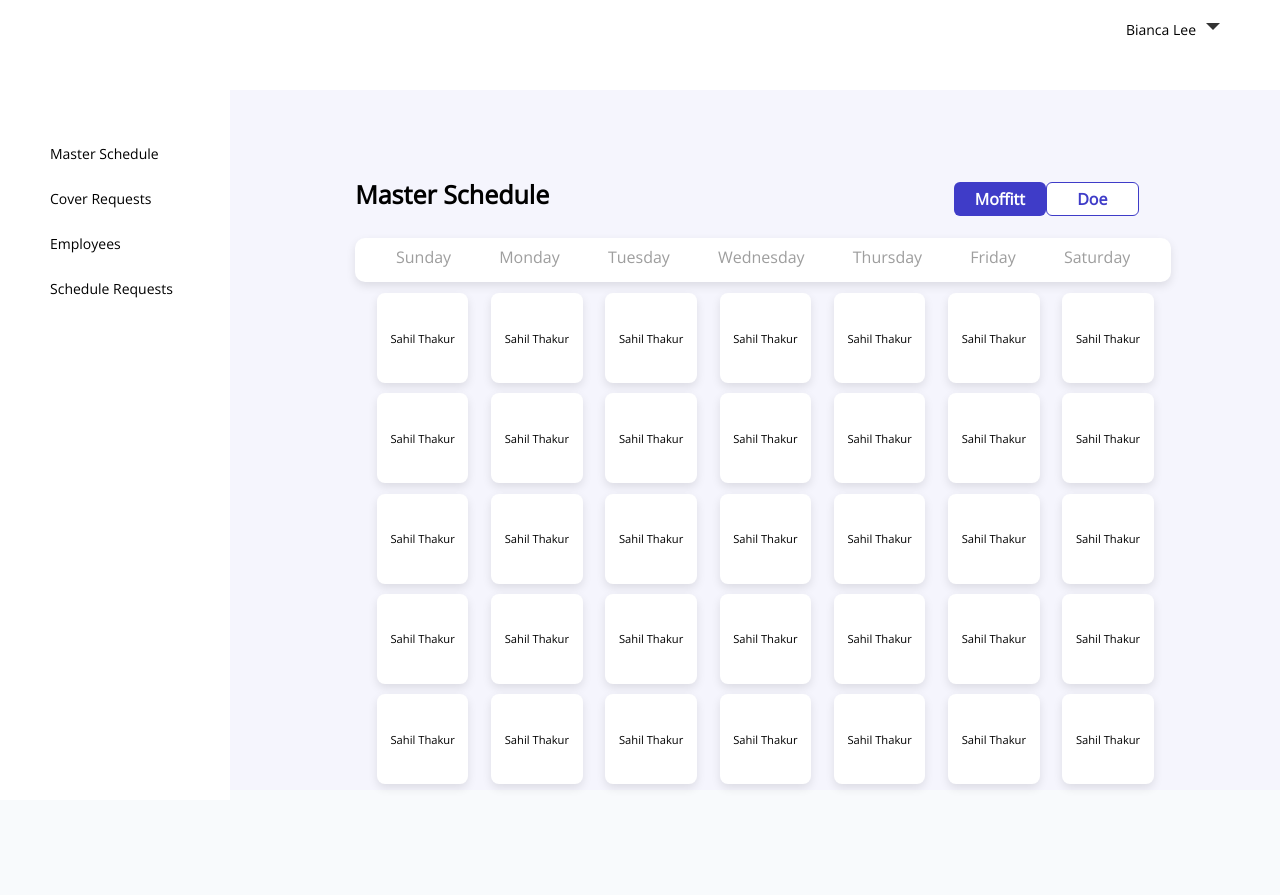
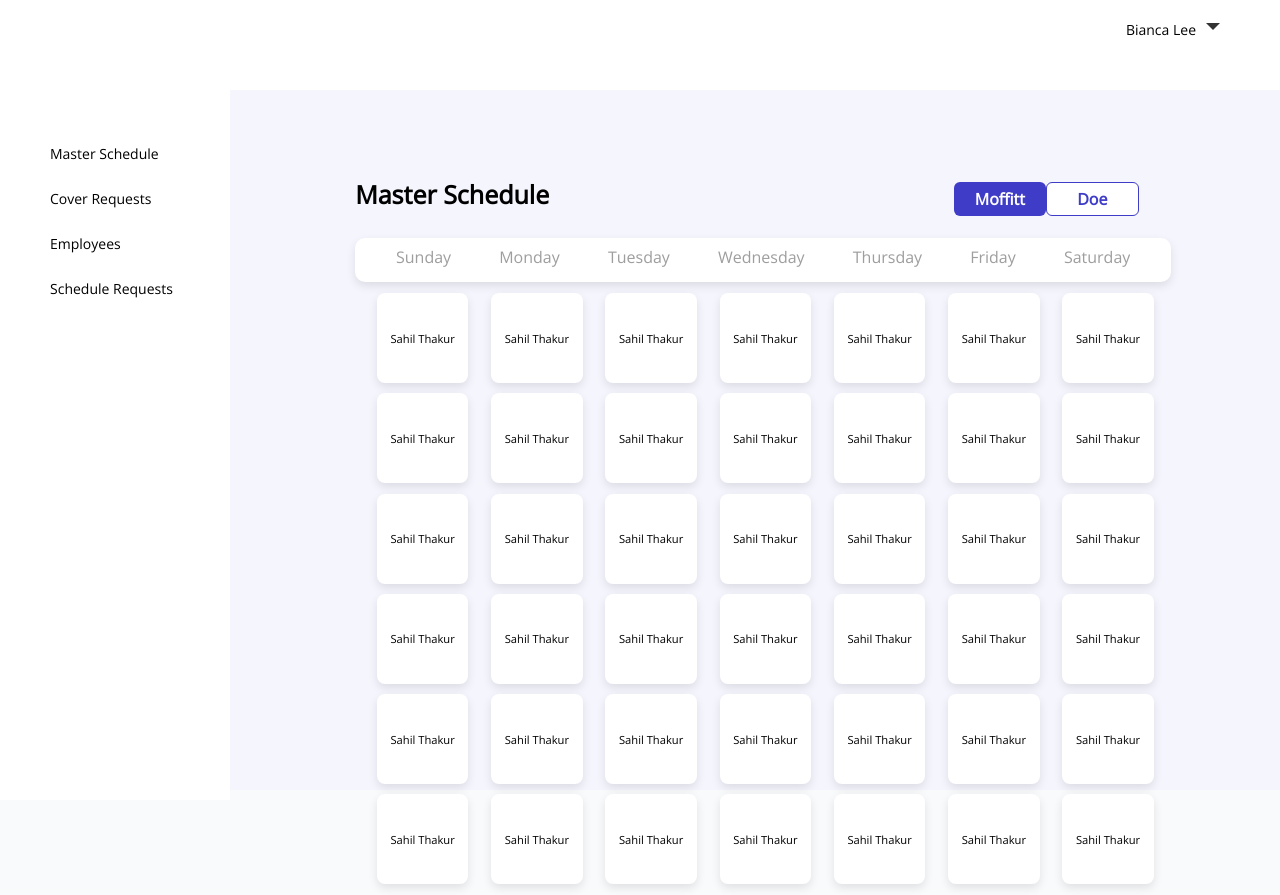
Before and after one commit to codebase-berkeley/moffitt-scheduler, a React (Create React App) app in the folder client/: page /masterschedule in a window 1280 px wide. Before the commit the page ends 800 px from the top, so only its background shows below. Built offline with nearby package versions, Linux system fonts and the light colour scheme.

Commit message:
2D array implementation

```diff
--- a/client/src/components/MasterSchedule/Doe.js
+++ b/client/src/components/MasterSchedule/Doe.js
@@ -2,19 +2,42 @@ import React from "react";
 import "./Doe.css";
 
 export default function Doe(props) {
-  var array = [];
+  var [
+    sundayArray,
+    mondayArray,
+    tuesdayArray,
+    wednesdayArray,
+    thursdayArray,
+    fridayArray,
+    saturdayArray
+  ] = [[], [], [], [], [], [], []];
+  var allDaysOfWeek = [
+    sundayArray,
+    mondayArray,
+    tuesdayArray,
+    wednesdayArray,
+    thursdayArray,
+    fridayArray,
+    saturdayArray
+  ];
   for (var i = 0; i < 6; i++) {
-    array.push(<Box text="Tetsu Escudero" />);
+    allDaysOfWeek[0].push(<Box text="Tetsu Escudero" />);
+    allDaysOfWeek[1].push(<Box text="Tetsu Escudero" />);
+    allDaysOfWeek[2].push(<Box text="Tetsu Escudero" />);
+    allDaysOfWeek[3].push(<Box text="Tetsu Escudero" />);
+    allDaysOfWeek[4].push(<Box text="Tetsu Escudero" />);
+    allDaysOfWeek[5].push(<Box text="Tetsu Escudero" />);
+    allDaysOfWeek[6].push(<Box text="Tetsu Escudero" />);
   }
   return (
     <div className="weekdayColumns">
-      <div className="sundayColumn">{array}</div>
-      <div className="mondayColumn">{array}</div>
-      <div className="tuesdayColumn">{array}</div>
-      <div className="wednesdayColumn">{array}</div>
-      <div className="thursdayColumn">{array}</div>
-      <div className="fridayColumn">{array}</div>
-      <div className="saturdayColumn">{array}</div>
+      <div className="sundayColumn">{sundayArray}</div>
+      <div className="mondayColumn">{mondayArray}</div>
+      <div className="tuesdayColumn">{tuesdayArray}</div>
+      <div className="wednesdayColumn">{wednesdayArray}</div>
+      <div className="thursdayColumn">{thursdayArray}</div>
+      <div className="fridayColumn">{fridayArray}</div>
+      <div className="saturdayColumn">{saturdayArray}</div>
     </div>
   );
 }
--- a/client/src/components/MasterSchedule/Moffitt.js
+++ b/client/src/components/MasterSchedule/Moffitt.js
@@ -2,19 +2,42 @@ import React from "react";
 import "./Moffitt.css";
 
 export default function Moffitt(props) {
-  var array = [];
-  for (var i = 0; i < 5; i++) {
-    array.push(<Box text="Sahil Thakur" />);
+  var [
+    sundayArray,
+    mondayArray,
+    tuesdayArray,
+    wednesdayArray,
+    thursdayArray,
+    fridayArray,
+    saturdayArray
+  ] = [[], [], [], [], [], [], []];
+  var allDaysOfWeek = [
+    sundayArray,
+    mondayArray,
+    tuesdayArray,
+    wednesdayArray,
+    thursdayArray,
+    fridayArray,
+    saturdayArray
+  ];
+  for (var i = 0; i < 6; i++) {
+    allDaysOfWeek[0].push(<Box text="Sahil Thakur" />);
+    allDaysOfWeek[1].push(<Box text="Sahil Thakur" />);
+    allDaysOfWeek[2].push(<Box text="Sahil Thakur" />);
+    allDaysOfWeek[3].push(<Box text="Sahil Thakur" />);
+    allDaysOfWeek[4].push(<Box text="Sahil Thakur" />);
+    allDaysOfWeek[5].push(<Box text="Sahil Thakur" />);
+    allDaysOfWeek[6].push(<Box text="Sahil Thakur" />);
   }
   return (
     <div className="weekdayColumns">
-      <div className="sundayColumn">{array}</div>
-      <div className="mondayColumn">{array}</div>
-      <div className="tuesdayColumn">{array}</div>
-      <div className="wednesdayColumn">{array}</div>
-      <div className="thursdayColumn">{array}</div>
-      <div className="fridayColumn">{array}</div>
-      <div className="saturdayColumn">{array}</div>
+      <div className="sundayColumn">{sundayArray}</div>
+      <div className="mondayColumn">{mondayArray}</div>
+      <div className="tuesdayColumn">{tuesdayArray}</div>
+      <div className="wednesdayColumn">{wednesdayArray}</div>
+      <div className="thursdayColumn">{thursdayArray}</div>
+      <div className="fridayColumn">{fridayArray}</div>
+      <div className="saturdayColumn">{saturdayArray}</div>
     </div>
   );
 }
```
